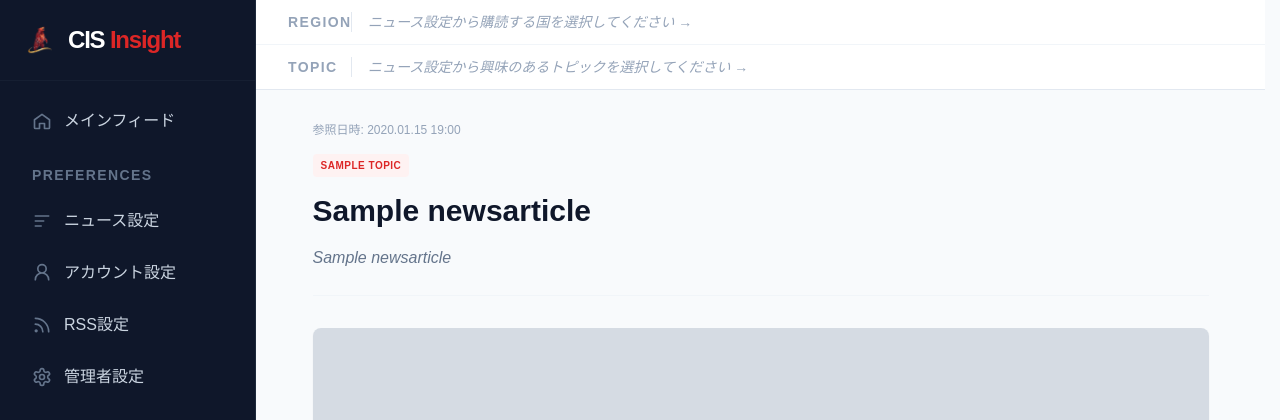
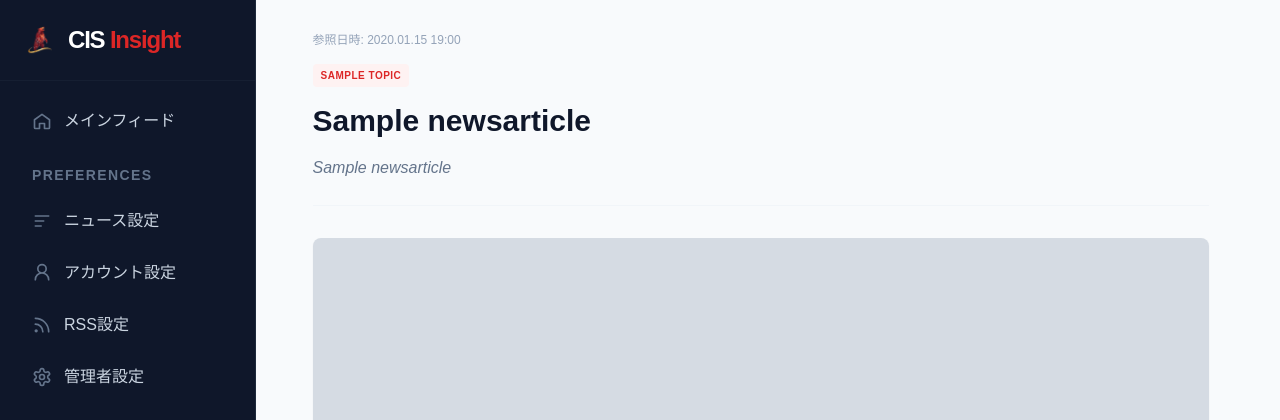
Before and after one commit to kokoa454/CIS_Insight, a Django app: a page that uses cis_insight/templates/news_article.html in a window 1280 px wide. Shown: the top 420 px of the page. Run offline with Django 5.2, Linux system fonts and the light colour scheme; the visitor is signed in with stand-in values (Sample User, id 1); data comes from the database, SQL or seed files in the repository; tables that the repository leaves empty hold one stand-in row (values such as "Sample post"); grey boxes marked "Sample" are stand-in pictures; some libraries are stand-ins or nearby versions.

Commit message:
fix: remove preferred countries and topics

```diff
--- a/cis_insight/templates/news_article.html
+++ b/cis_insight/templates/news_article.html
@@ -134,45 +134,6 @@
     </aside>
 
     <main class="flex-grow flex flex-col h-screen overflow-hidden pb-32">
-        <header class="bg-white border-b border-slate-200 flex flex-col flex-shrink-0 divide-y divide-slate-100">
-            <div class="flex items-center px-8 py-3 gap-6 overflow-x-auto no-scrollbar">
-                <div class="flex items-center gap-2 flex-shrink-0">
-                    <h2 class="text-tiny font-black text-slate-400 uppercase tracking-widest border-r border-slate-200 pr-4 mr-2 w-16">Region</h2>
-                    <div class="flex gap-2 items-center">
-                        {% if user.news_referred_country %}
-                            {% for user_referred_country in user.news_referred_country %}
-                            <button class="px-3 py-1 rounded-full bg-white border border-slate-200 text-slate-600 text-tiny font-bold hover:bg-slate-50 hover:border-slate-300 transition-all flex items-center gap-2 whitespace-nowrap">
-                                <span class="fi {% for country in cis_countries %}{% if country.country_code == user_referred_country %} fi-{{country.country_code|lower}}{% endif %}{% endfor %}"></span>
-                            </button>
-                            {% endfor %}
-                        {% else %}
-                            <a href="{% url 'news_settings' %}" class="text-tiny text-slate-400 hover:text-red-500 transition-colors italic">
-                                ニュース設定から購読する国を選択してください →
-                            </a>
-                        {% endif %}
-                    </div>
-                </div>
-            </div>
-
-            <div class="flex items-center px-8 py-3 gap-6 overflow-x-auto no-scrollbar">
-                <div class="flex items-center gap-2 flex-shrink-0">
-                    <h2 class="text-tiny font-black text-slate-400 uppercase tracking-widest border-r border-slate-200 pr-4 mr-2 w-16">Topic</h2>
-                    <div class="flex gap-2 items-center">
-                        {% if user.news_referred_topic %}
-                            {% for user_referred_topic in user.news_referred_topic %}
-                            <button class="px-3 py-1 rounded-full bg-white border border-slate-200 text-slate-600 text-tiny font-bold hover:bg-slate-50 hover:border-slate-300 transition-all flex items-center gap-2 whitespace-nowrap">
-                                # {% for topic in topics %}{% if topic.name_en == user_referred_topic %} {{topic.name_ja}}{% endif %}{% endfor %}
-                            </button>
-                            {% endfor %}
-                        {% else %}
-                            <a href="{% url 'news_settings' %}" class="text-tiny text-slate-400 hover:text-red-500 transition-colors italic">
-                                ニュース設定から興味のあるトピックを選択してください →
-                            </a>
-                        {% endif %}
-                    </div>
-                </div>
-            </div>
-        </header>
         <div class="flex-grow overflow-y-auto p-6 md:p-8 custom-scrollbar">
             <div class="max-w-4xl mx-auto space-y-8">
                 <div class="border-b border-slate-100 pb-6">
```
